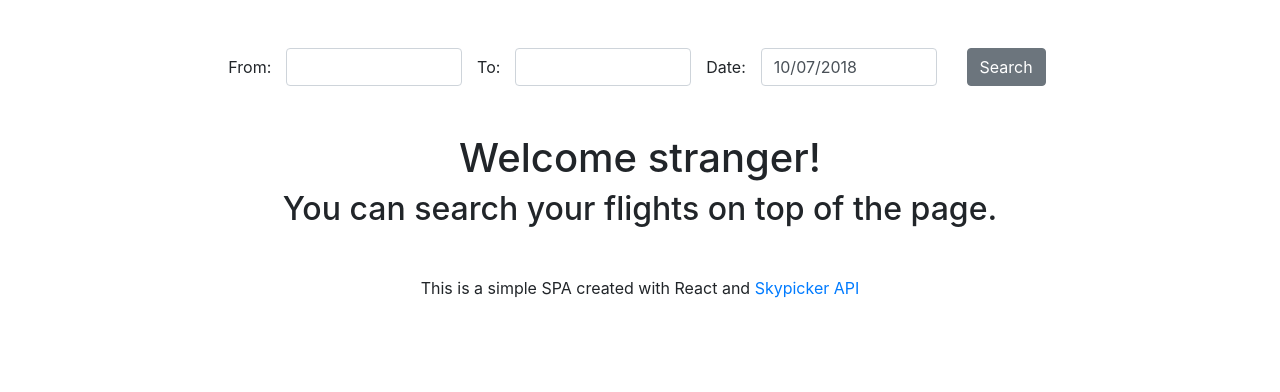
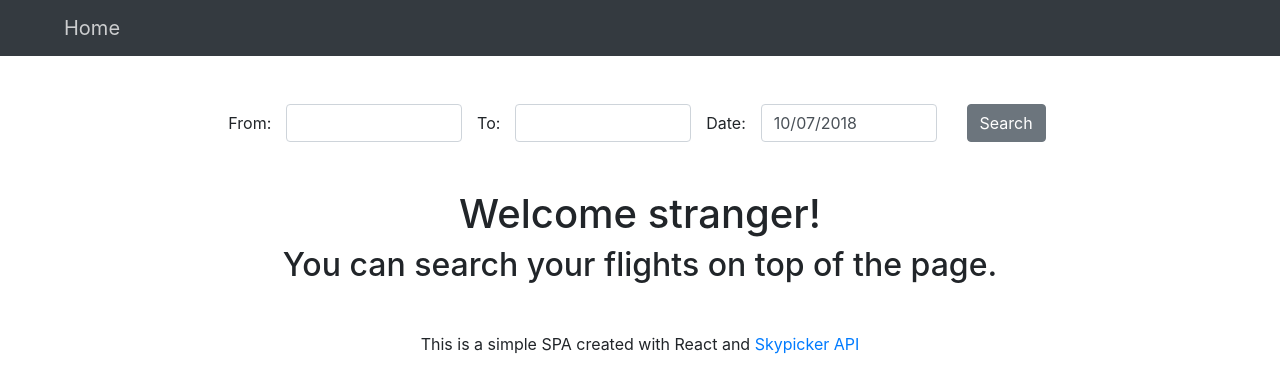
Before and after one commit to Skyllarr/FlightSearch, a React app: page / in a window 1280 px wide. Shown: the top 392 px of the page. Built offline with nearby package versions, Linux system fonts and the light colour scheme.

Commit message:
add Navbar

```diff
--- a/src/App.js
+++ b/src/App.js
@@ -7,18 +7,24 @@ import {getHistory} from './routes/history'
 import Home from './components/Home'
 import ResultsForm from './components/ResultsForm'
 import SearchForm from './components/SearchForm'
+import NavBar from './components/NavBar'
 
 
 class App extends Component {
     render() {
         return (
+            <div>
                 <Router history={getHistory()}>
+                    <div>
+                        <NavBar/>
                         <Col sm="12" lg={{size: 8, offset: 2}} className='mt-5'>
                             <Route path="/" component={SearchForm}/>
                             <Route exact path="/" component={Home}/>
                             <Route exact path="/results" component={ResultsForm}/>
                         </Col>
+                    </div>
                 </Router>
+            </div>
         )
     }
 }
--- /dev/null
+++ b/src/components/NavBar.css
@@ -0,0 +1,8 @@
+.menu-link {
+    color: rgba(255, 255, 255, 0.5) !important;
+}
+
+.menu-link:hover {
+    cursor: pointer !important;
+    color: rgba(255, 255, 255, 0.75) !important;
+}
--- /dev/null
+++ b/src/components/NavBar.js
@@ -0,0 +1,15 @@
+import React from 'react'
+import {Navbar, NavbarBrand} from 'reactstrap'
+
+import {nextPath} from "../routes/history"
+import './NavBar.css'
+
+const NavBar = () => (
+    <div>
+        <Navbar color="dark" className="menu-link" dark expand="md">
+            <NavbarBrand className="ml-lg-5" onClick={() => nextPath('/')}>Home</NavbarBrand>
+        </Navbar>
+    </div>
+)
+
+export default NavBar
```
Lines whose indentation alone changed are shown as unchanged.
